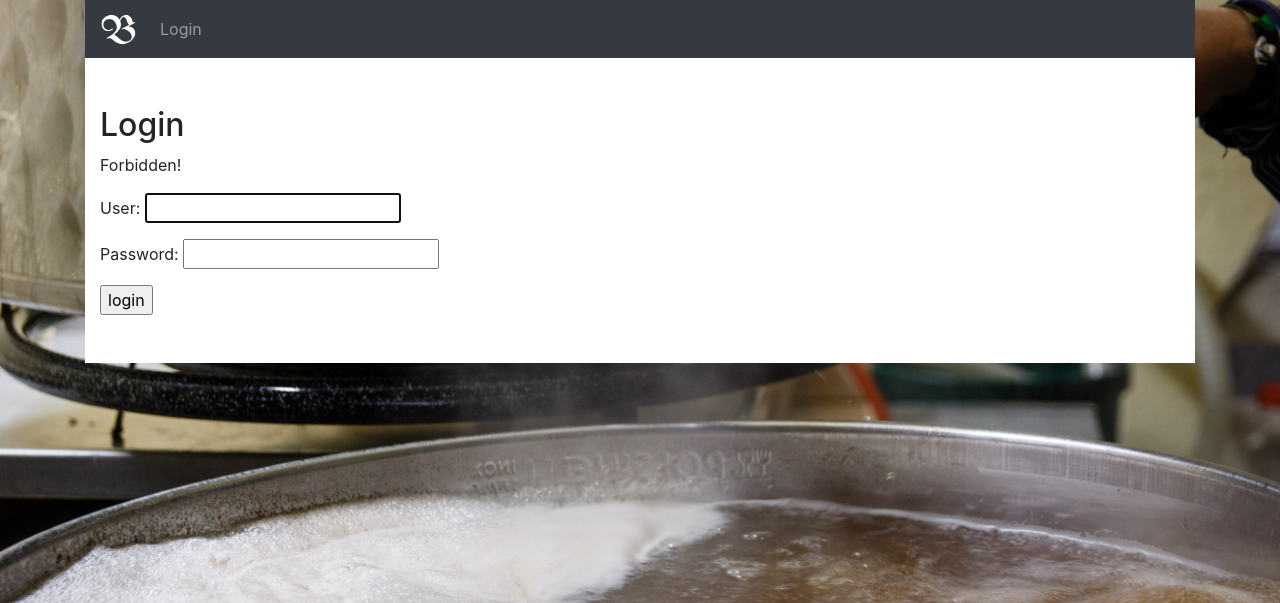
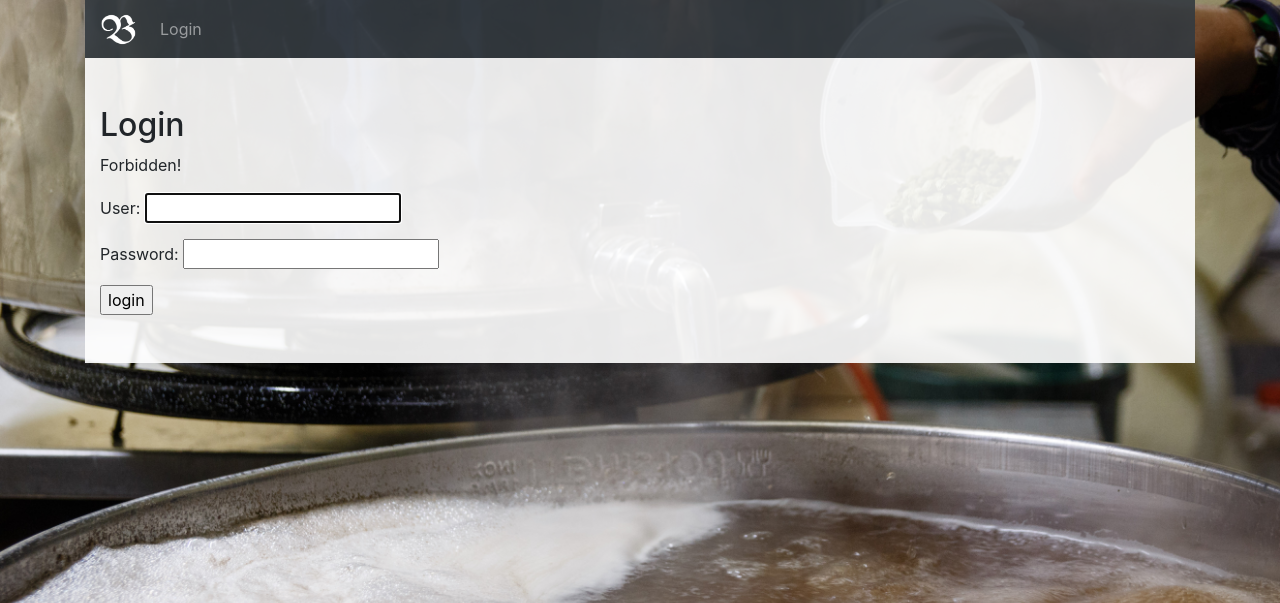
Before and after one commit to honigwald/rathsnetz, a Django app: page /accounts/login/?next=/brewing/add/ in a window 1280 px wide. Shown: the top 603 px of the page. Run offline with Django 3.2, Linux system fonts and the light colour scheme; some libraries are stand-ins or nearby versions.

```diff
--- a/brewery/templates/brewery/base.html
+++ b/brewery/templates/brewery/base.html
@@ -25,11 +25,12 @@
       style="   background-image: url('{% static 'brewery/img/bg.jpg' %}');
                 background-size: 100%;
                 background-repeat: no-repeat;
+                background-color: black;
             "
 >
     <div class="container">
         <header>
-            <nav class="navbar navbar-expand-sm bg-dark navbar-dark navbar-fixed-top">
+            <nav class="navbar navbar-expand-sm navbar-dark navbar-fixed-top" style="background-color: rgba(52,58,64,0.9)">
                 <a class="navbar-brand" href="{% url 'index' %}">
                     <img src="{% static 'brewery/img/logo-white.png' %}" alt="Logo" style="width:35px;">
                 </a>
@@ -47,7 +48,7 @@
                 </ul>
             </nav>
         </header>
-        <div class="container bg-white pt-5 pb-5">
+        <div class="container pt-5 pb-5" style="background-color: rgba(255,255,255,0.9)">
     {% block content %}
     {% endblock content %}
         </div>
```
Also changed, not shown: db.sqlite3, 1 other file.
